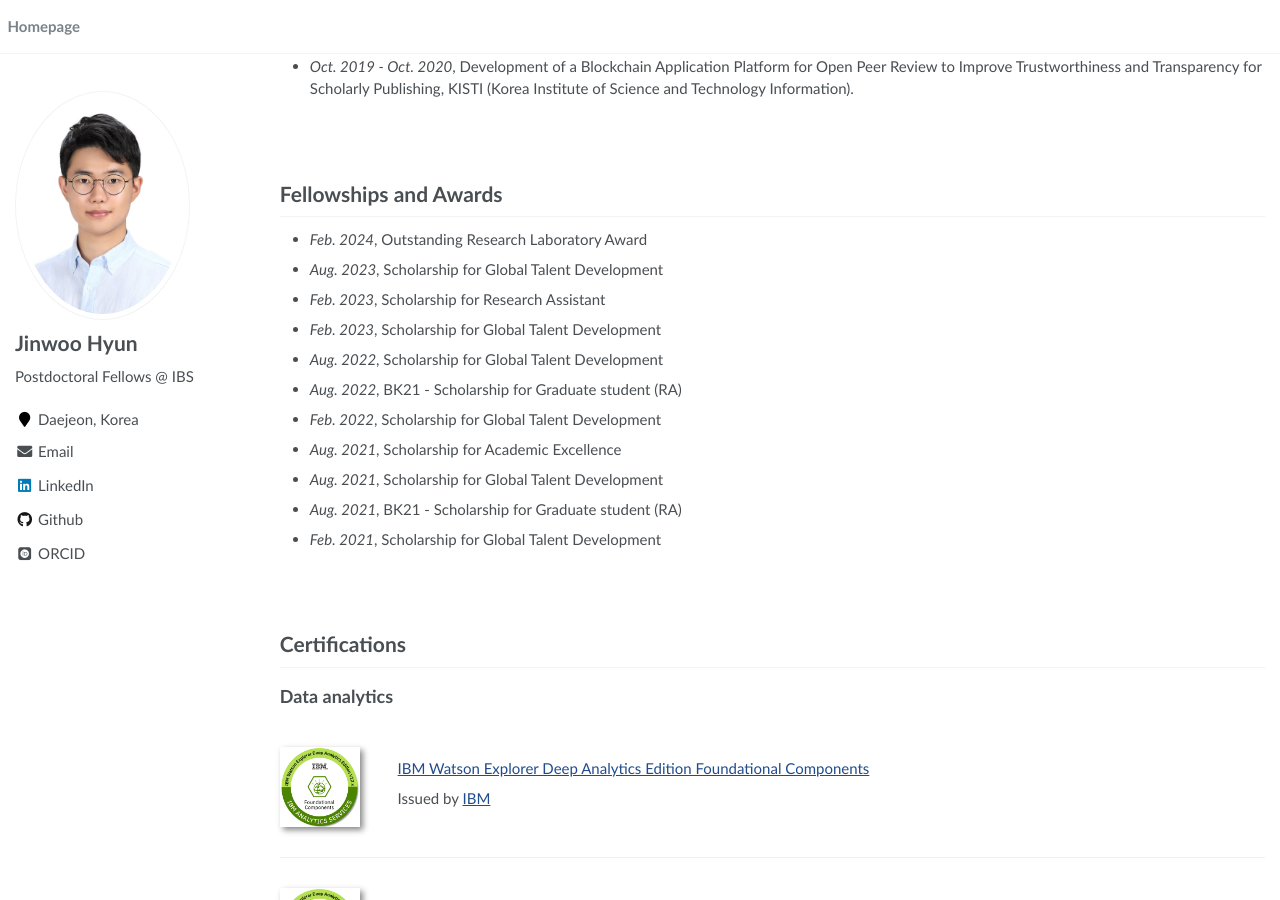
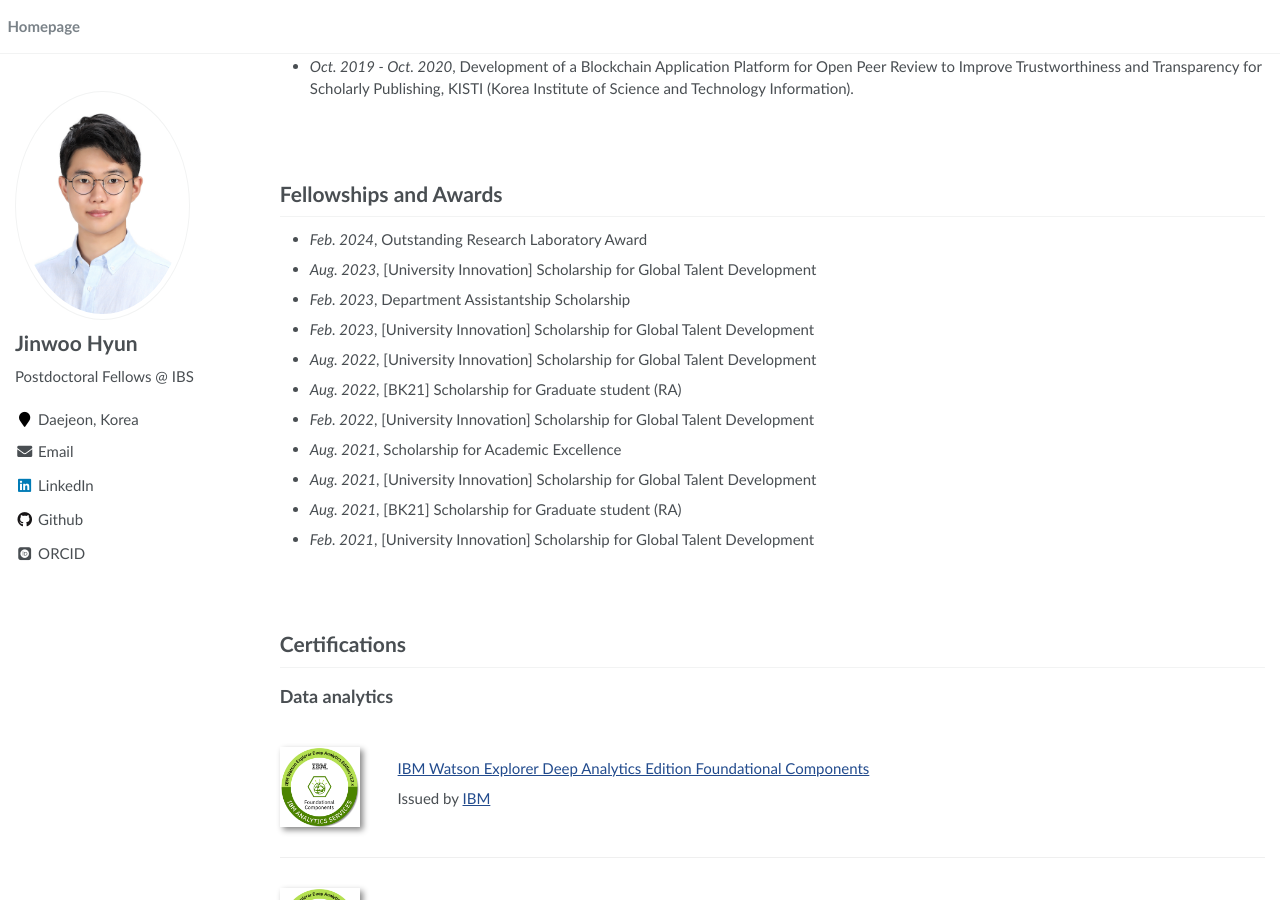
Before and after one commit to JW-George/JW-George.github.io, a Jekyll site: the page built from index.md, in a window 1280 px wide and 900 px high, scrolled down 2900 px. Built offline with Jekyll 4.4.1, drawn with Linux system fonts in a browser that asks for light colours; some web fonts are replaced.

Commit message:
Update index.md

```diff
--- a/index.md
+++ b/index.md
@@ -180,25 +180,25 @@ Workshop on Machine Learning and Compression, NeurIPS 2024 (Poster)
 
 - *Feb. 2024*, Outstanding Research Laboratory Award
 
-- *Aug. 2023*, Scholarship for Global Talent Development
+- *Aug. 2023*, [University Innovation] Scholarship for Global Talent Development
 
-- *Feb. 2023*, Scholarship for Research Assistant
+- *Feb. 2023*, Department Assistantship Scholarship
 
-- *Feb. 2023*, Scholarship for Global Talent Development
+- *Feb. 2023*, [University Innovation] Scholarship for Global Talent Development
 
-- *Aug. 2022*, Scholarship for Global Talent Development
+- *Aug. 2022*, [University Innovation] Scholarship for Global Talent Development
 
-- *Aug. 2022*, BK21 - Scholarship for Graduate student (RA)
+- *Aug. 2022*, [BK21] Scholarship for Graduate student (RA)
 
-- *Feb. 2022*, Scholarship for Global Talent Development
+- *Feb. 2022*, [University Innovation] Scholarship for Global Talent Development
 
 - *Aug. 2021*, Scholarship for Academic Excellence
 
-- *Aug. 2021*, Scholarship for Global Talent Development
+- *Aug. 2021*, [University Innovation] Scholarship for Global Talent Development
 
-- *Aug. 2021*, BK21 - Scholarship for Graduate student (RA)
+- *Aug. 2021*, [BK21] Scholarship for Graduate student (RA)
 
-- *Feb. 2021*, Scholarship for Global Talent Development
+- *Feb. 2021*, [University Innovation] Scholarship for Global Talent Development
 
 <br>
 <br>
```
